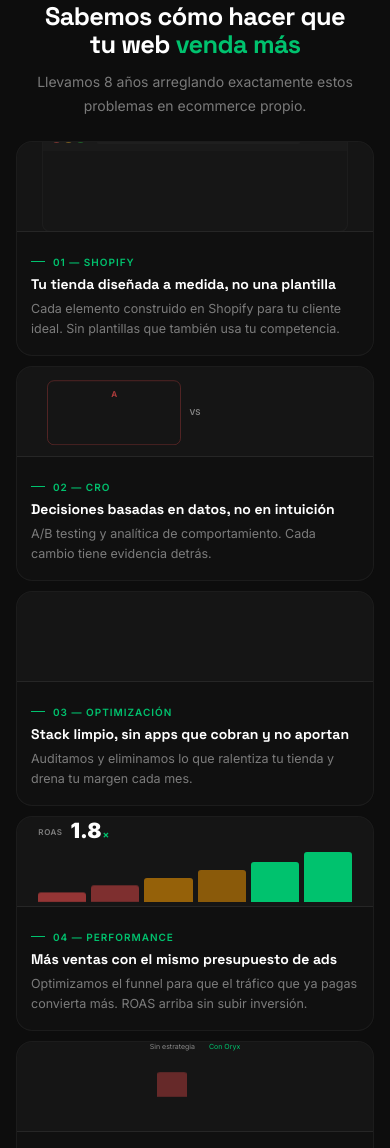
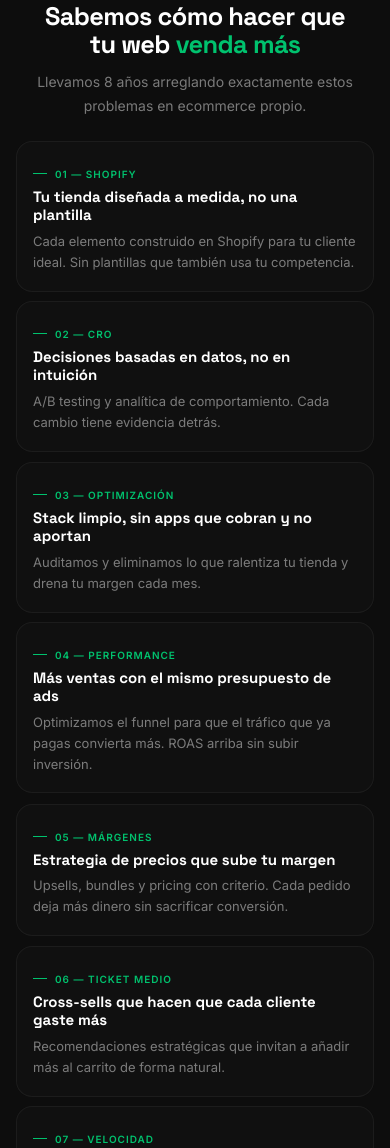
Before and after one commit to AMC77769/oryx-commerce-web, a website: page index.html in a window 390 px wide. Shown: the part 2851-3999 px from the top of the page. Drawn offline with nearby package versions, Linux system fonts and the light colour scheme.

Commit message:
fix: hide sol-visual on mobile, update gitignore

```diff
--- a/index.html
+++ b/index.html
@@ -942,10 +942,11 @@ ul{list-style:none}
 
   /* Sol cards → 1 column so text is readable */
   .sol-cards{ grid-template-columns:1fr !important }
-  .sol-visual{ height:90px }
-  .sol-body{ padding:14px 14px 16px }
-  .sol-body h3{ font-size:14px }
-  .sol-body p{ font-size:12.5px }
+  /* Hide mini-animations on mobile — save space, avoid empty grey boxes */
+  .sol-visual{ display:none }
+  .sol-body{ padding:16px 16px 18px }
+  .sol-body h3{ font-size:15px }
+  .sol-body p{ font-size:13px }
 
   /* Bento visuals: shorter on mobile */
   .bento-visual{ height:80px }
```
Also changed, not shown: 1 other file.
